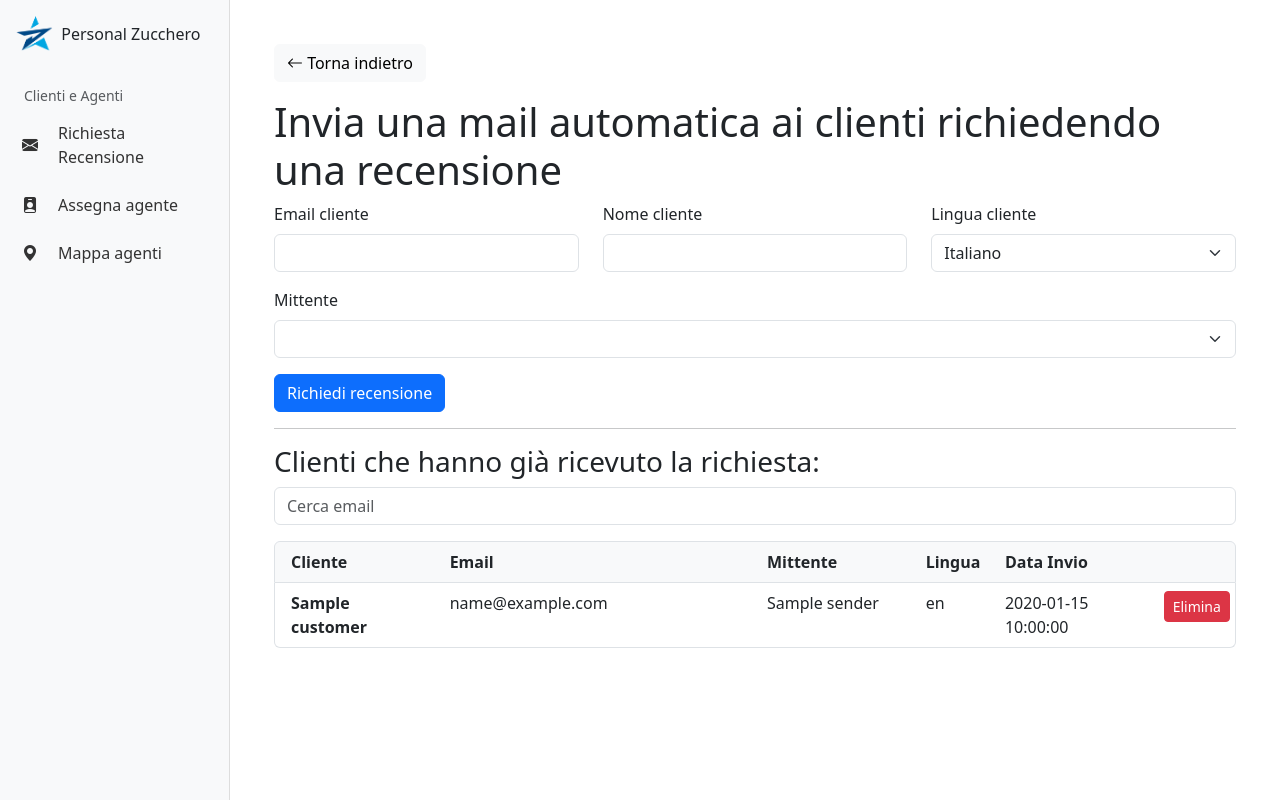
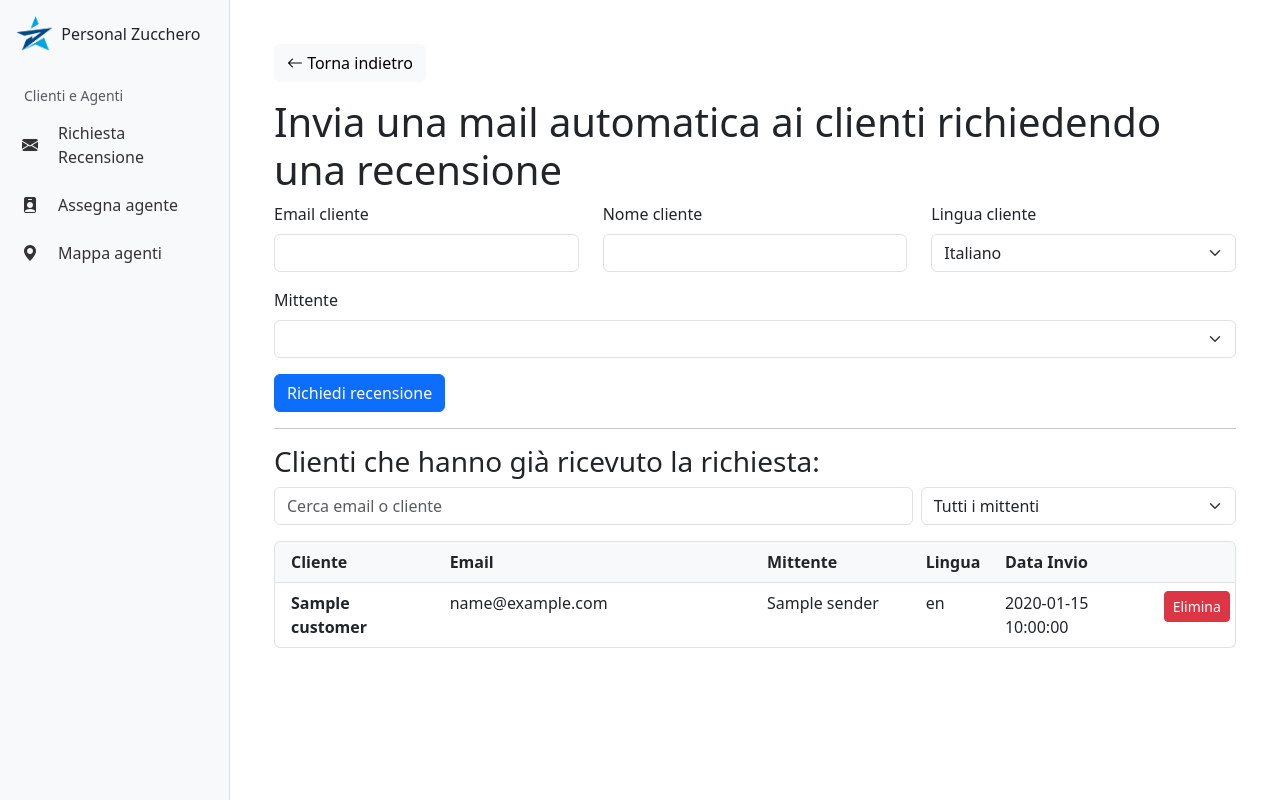
Before and after one commit to Nicolas-Personal-Zucchero/PZ-Web-Dashboard, a Flask app: template app/templates/recensioni.html in a window 1280 px wide. Run offline with Flask 3, Linux system fonts and the light colour scheme; the template is opened without the code that fills it: most values are stand-ins (such as "Sample title", 1, 10 or a date in 2020); parts of the project's set-up code (start-up, migrations or seed data) failed here and were passed over.

Commit message:
added mittente filter to review page

```diff
--- a/app/templates/recensioni.html
+++ b/app/templates/recensioni.html
@@ -59,8 +59,18 @@
     {% if reviews %}
     <hr>
     <h3>Clienti che hanno già ricevuto la richiesta:</h3>
-    <div class="mb-3">
-        <input type="text" class="form-control" id="searchInput" placeholder="Cerca email">
+    <div class="mb-3 row g-2">
+        <div class="col-md-8">
+            <input type="text" class="form-control" id="searchInput" placeholder="Cerca email o cliente">
+        </div>
+        <div class="col-md-4">
+            <select class="form-select" id="mittenteFilter">
+                <option value="">Tutti i mittenti</option>
+                {% for r in reviews|map(attribute='sender')|unique %}
+                <option value="{{ r }}">{{ r }}</option>
+                {% endfor %}
+            </select>
+        </div>
     </div>
     <div style="max-height: 500px; overflow-y: auto;">
         <ul class="list-group styled-table" id="emailList">
@@ -84,7 +94,7 @@
                     <div class="col-md-4">
                         {{ r.email }}
                     </div>
-                    <div class="col-md-2">
+                    <div class="col-md-2 js-mittente">
                         {{ r.sender }}
                     </div>
                     <div class="col-md-1">
@@ -109,36 +119,48 @@
 
 <script>
 document.addEventListener("DOMContentLoaded", function () {
+    // === Gestione LocalStorage Mittente ===
     const selectMittente = document.getElementById("nome_mittente");
-
-    // Carica valori salvato
     const savedMittente = localStorage.getItem("mittente");
 
-    if (savedMittente) {
+    if (savedMittente && selectMittente) {
         selectMittente.value = savedMittente;
     }
 
-    // Salva valore ogni volta che cambia
-    selectMittente.addEventListener("change", function () {
-        localStorage.setItem("mittente", selectMittente.value);
-    });
+    if (selectMittente) {
+        selectMittente.addEventListener("change", function () {
+            localStorage.setItem("mittente", selectMittente.value);
+        });
+    }
 
-    // Filtro ricerca
-    document.getElementById('searchInput')?.addEventListener('input', function () {
-        const filter = this.value.toLowerCase();
-        const items = document.querySelectorAll('#emailList .list-group-item');
+    // === Logica Visualizzazione/Filtro Recensioni (Simile a gestione-lotti) ===
+    const searchInput = document.getElementById('searchInput');
+    const mittenteFilter = document.getElementById('mittenteFilter');
+    const items = document.querySelectorAll('#emailList .list-group-item');
+
+    function filterReviews() {
+        const searchText = searchInput ? searchInput.value.toLowerCase() : '';
+        const mittente = mittenteFilter ? mittenteFilter.value.toLowerCase() : '';
+
         items.forEach(item => {
-            if (!item.classList.contains('static-header')) {
-                const customerText = item.querySelector('.col-md-2 strong')?.textContent.toLowerCase() || '';
-                const emailText = item.querySelector('.col-md-4')?.textContent.toLowerCase() || '';
-                if (customerText.includes(filter) || emailText.includes(filter)) {
-                    item.style.display = '';
-                } else {
-                    item.style.display = 'none';
-                }
-            }
+            if (item.classList.contains('static-header')) return;
+
+            // Recupera i valori dal DOM
+            const cliente = item.querySelector('.col-md-2 strong')?.textContent.toLowerCase() || '';
+            const email = item.querySelector('.col-md-4')?.textContent.toLowerCase() || '';
+            const itemMittente = item.querySelector('.js-mittente')?.textContent.toLowerCase() || '';
+
+            const match =
+                (cliente.includes(searchText) || email.includes(searchText)) &&
+                (mittente === '' || itemMittente.includes(mittente));
+
+            item.style.display = match ? '' : 'none';
+            console.log({cliente, email, itemMittente, match})
         });
-    });
+    }
+
+    if (searchInput) searchInput.addEventListener('input', filterReviews);
+    if (mittenteFilter) mittenteFilter.addEventListener('change', filterReviews);
 });
 </script>
 {% endblock %}
```
